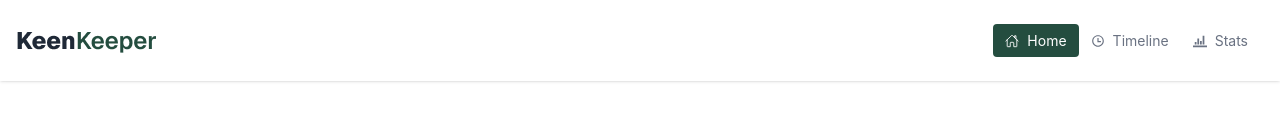
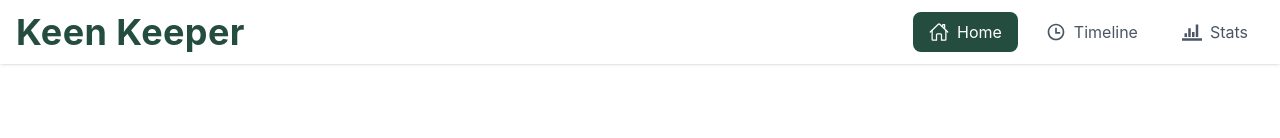
Before and after one commit to msmahfuz3140/Keen_Keeper, a React (Vite) app: page / in a window 1280 px wide. Shown: the top 138 px of the page. Built offline with nearby package versions, Linux system fonts and the light colour scheme.

Commit message:
edit navbar

```diff
--- a/index.html
+++ b/index.html
@@ -4,7 +4,7 @@
     <meta charset="UTF-8" />
     <link rel="icon" type="image/svg+xml" href="./src/assets/Images/logo.png" />
     <meta name="viewport" content="width=device-width, initial-scale=1.0" />
-    <title>Kin Keeper</title>
+    <title>Keen Keeper</title>
   </head>
   <body>
     <div id="root"></div>
--- a/package.json
+++ b/package.json
@@ -10,6 +10,7 @@
     "preview": "vite preview"
   },
   "dependencies": {
+    "lucide-react": "^1.8.0",
     "react": "^19.1.1",
     "react-dom": "^19.1.1",
     "react-icons": "^5.6.0",
--- a/src/shared/Navbar/Navbar.jsx
+++ b/src/shared/Navbar/Navbar.jsx
@@ -1,29 +1,110 @@
-import React from "react";
-import nabLogo from '../../assets/Images/logo.png'
+import React, { useState } from "react";
 import { Link, NavLink } from "react-router";
 import { IoHomeOutline } from "react-icons/io5";
 import { RiTimeLine } from "react-icons/ri";
 import { ImStatsBars } from "react-icons/im";
+import { Menu, X } from "lucide-react";
 
 const Navbar = () => {
+  const [open, setOpen] = useState(false);
+
+  const navLinks = (
+    <>
+      <li>
+        <NavLink
+          to="/"
+          onClick={() => setOpen(false)}
+          className={({ isActive }) =>
+            `flex items-center gap-2 px-4 py-2 rounded-lg transition-all duration-300 ${isActive
+              ? "bg-[#244D3F] text-white"
+              : "text-gray-600 hover:bg-base-200"
+            }`
+          }
+        >
+          <IoHomeOutline size={20} /> Home
+        </NavLink>
+      </li>
+
+      <li>
+        <NavLink
+          to="/timeline"
+          onClick={() => setOpen(false)}
+          className={({ isActive }) =>
+            `flex items-center gap-2 px-4 py-2 rounded-lg transition-all duration-300 ${isActive
+              ? "bg-[#244D3F] text-white"
+              : "text-gray-600 hover:bg-base-200"
+            }`
+          }
+        >
+          <RiTimeLine size={20} /> Timeline
+        </NavLink>
+      </li>
+
+      <li>
+        <NavLink
+          to="/stats"
+          onClick={() => setOpen(false)}
+          className={({ isActive }) =>
+            `flex items-center gap-2 px-4 py-2 rounded-lg transition-all duration-300 ${isActive
+              ? "bg-[#244D3F] text-white"
+              : "text-gray-600 hover:bg-base-200"
+            }`
+          }
+        >
+          <ImStatsBars size={20} /> Stats
+        </NavLink>
+      </li>
+    </>
+  );
+
   return (
-    <div className="bg-base-100 shadow-sm sticky top-0 z-10">
-      <div className="navbar p-4 max-w-[1400px] mx-auto ">
-        <div className=" sm:flex-1 justify-center ">
-          <Link className="hidden sm:block" to={'/'}><img src={nabLogo} alt="Navlogo"  /></Link>
+    <div className="sticky top-0 z-50 backdrop-blur-md bg-base-100/80 shadow-sm">
+      <div className="max-w-[1400px] mx-auto px-4">
+
+        <div className="flex items-center justify-between h-16">
+
+          {/* LOGO TEXT */}
+          <Link to="/" className="font-bold tracking-wide">
+            <h1 className="
+              text-xl
+              sm:text-2xl
+              md:text-3xl
+              lg:text-4xl
+              text-[#244D3F]
+              transition-all duration-300
+            ">
+              Keen Keeper
+            </h1>
+          </Link>
+
+          {/* DESKTOP MENU */}
+          <ul className="hidden md:flex gap-3">{navLinks}</ul>
+
+          {/* PROFESSIONAL HAMBURGER */}
+          <button
+            onClick={() => setOpen(!open)}
+            className="
+              md:hidden
+              p-2
+              rounded-lg
+              hover:bg-base-200
+              transition
+            "
+          >
+            {open ? (
+              <X size={28} className="transition-all duration-300" />
+            ) : (
+              <Menu size={28} className="transition-all duration-300" />
+            )}
+          </button>
         </div>
-        <div className="flex-none">
-          <ul className="menu menu-horizontal px-1">
-            <li>
-              <NavLink  to={'/'} className={ ({isActive}) => isActive ? ' bg-[#244D3F] text-white' : 'text-gray-500'  }><IoHomeOutline />Home</NavLink>
-            </li>
-            <li>
-              <NavLink to={'/timeline'} className={ ({isActive}) => isActive ? ' bg-[#244D3F] text-white' : 'text-gray-500'  }><RiTimeLine />Timeline</NavLink>
-            </li>
-             <li>
-             <NavLink to={'/stats'} className={ ({isActive}) => isActive ? ' bg-[#244D3F] text-white' : 'text-gray-500'  }><ImStatsBars />Stats</NavLink>
-             </li>
-          </ul>
+
+        {/* MOBILE MENU */}
+        <div
+          className={`md:hidden overflow-hidden transition-all duration-300 ${open ? "max-h-60 opacity-100 mt-3" : "max-h-0 opacity-0"
+            }`}
+        >
+          <ul className="flex flex-col gap-2 pb-4">{navLinks}</ul>
         </div>
       </div>
     </div>
```
Also changed, not shown: src/App.css (deleted), 2 other files (tests, documents, lock files or other folders).
